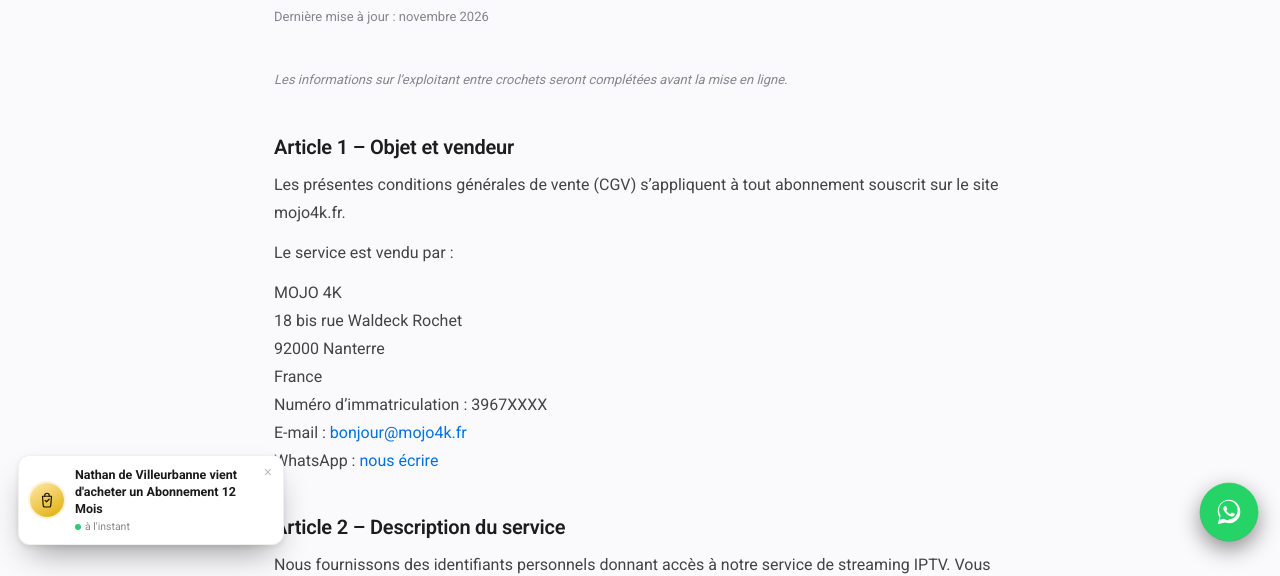
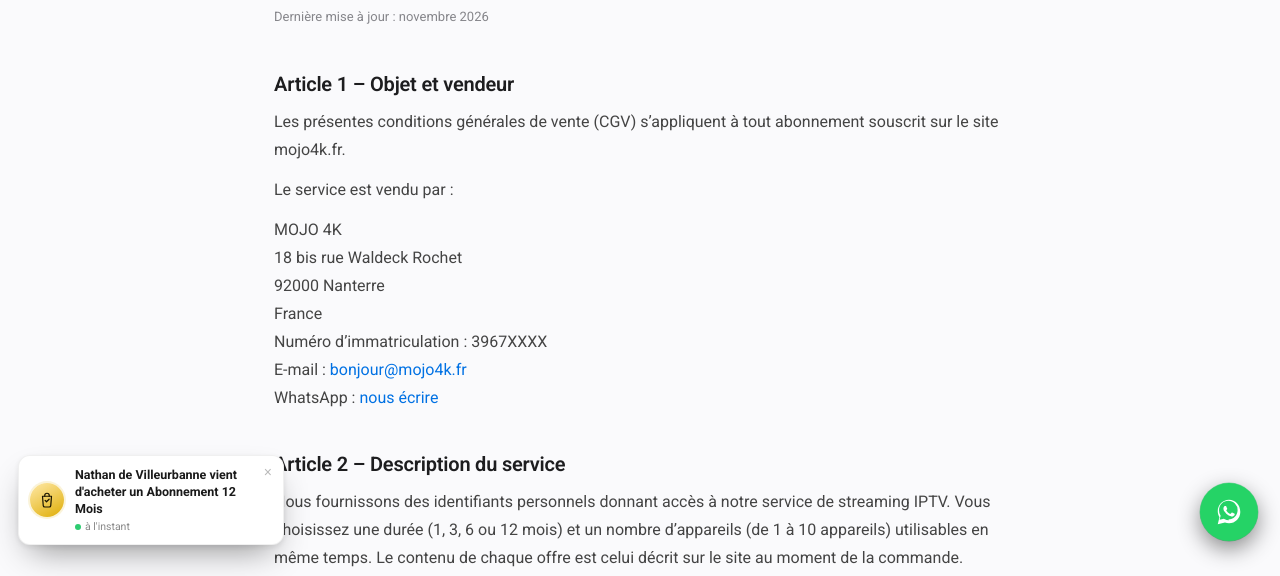
Before and after one commit to medmaar/mojo4k.fr, a plain HTML site: page cgv.html in a window 1280 px wide. Shown: the part 237-813 px from the top of the page. Drawn offline with Linux system fonts and the light colour scheme; a web font is replaced by a local one.

Commit message:
Legal pages: remove leftover draft notes, complete privacy policy, align address
Co-Authored-By: Claude Opus 5.5 <noreply@anthropic.com>
Claude-Session: https://claude.ai/code/session_014hDUgGUqQY1mmcynoa9k6M

```diff
--- a/cgv.html
+++ b/cgv.html
@@ -273,7 +273,6 @@ body.menu-open .mobile-nav-link:nth-child(7) { transition-delay: 0.4s; transform
 <div class="page-eyebrow">Informations légales</div>
 <h1 class="page-title">Conditions Générales de Vente — MOJO 4K</h1>
 <p class="page-updated">Dernière mise à jour : novembre 2026</p>
-<p class="page-updated"><em>Les informations sur l’exploitant entre crochets seront complétées avant la mise en ligne.</em></p>
 <div class="section">
   <h2>Article 1 – Objet et vendeur</h2>
   <p>Les présentes conditions générales de vente (CGV) s’appliquent à tout abonnement souscrit sur le site mojo4k.fr.</p>
```
